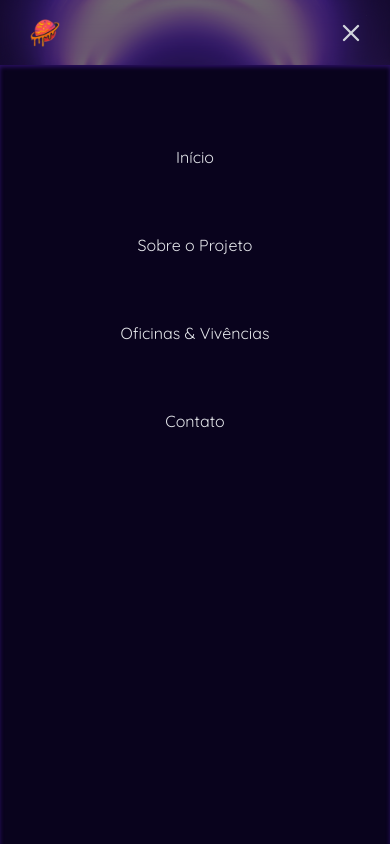
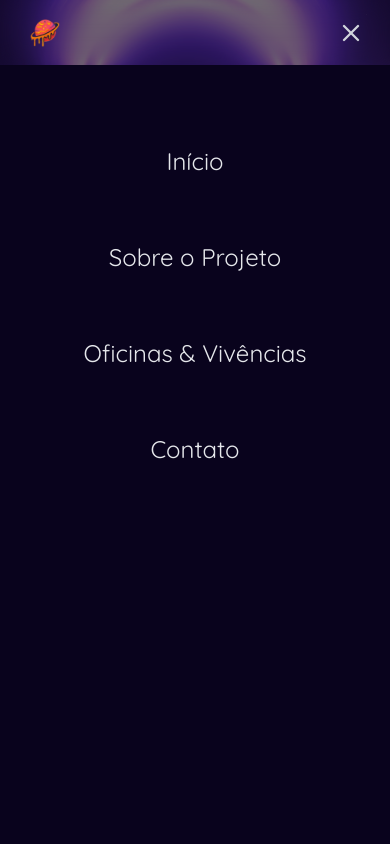
Before and after one commit to vinxcin/sativar-vet, a React (Vite) app: page / in a window 390 px wide. Both pictures are taken after a click on the button "Menu". Shown: the top 844 px of the page. Built offline with nearby package versions, Linux system fonts and the light colour scheme; a web font is replaced by a local one.

Commit message:
commit add

```diff
--- a/src/components/main/Hero/index.tsx
+++ b/src/components/main/Hero/index.tsx
@@ -8,15 +8,15 @@ export default function Hero() {
         }
     };
     return (
-        <section className="flex flex-col h-full w-full px-12">
+        <section className="flex flex-col h-full w-full  sm:px-12">
 
-            <div className="h-[80vh] w-full flex items-center justify-center">
+            <div className="h-[60vh] sm:h-[80vh] w-full flex items-center justify-center">
                 <div className="flex flex-col">
-                    <h1 className="text-6xl title font-bold bg-gradient-to-r from-purple-400 via-pink-400 to-orange-300 bg-clip-text text-transparent">
+                    <h1 className="text-5xl text-center md:text-6xl title bg-gradient-to-r from-purple-400 via-pink-400 to-orange-300 bg-clip-text text-transparent">
                         Viagem ao Céu Noturno
                     </h1>
 
-                    <p className="text-lg text-center text-gray-300 opacity-80 pt-2">
+                    <p className="text-sm md:text-lg text-center text-gray-300 opacity-80 pt-2">
                         A ponte entre o conhecimento ancestral e a exploração do cosmos.
                     </p>
                 </div>
--- a/src/components/main/NavBar/index.tsx
+++ b/src/components/main/NavBar/index.tsx
@@ -61,14 +61,14 @@ export default function NavBar() {
             animate={{ opacity: 1, y: 0 }}
             exit={{ opacity: 0, y: -20 }}
             transition={{ duration: 0.3 }}
-            className="md:hidden flex flex-col items-center gap-16 h-[100vh] pt-20 bg-[#09031d] shadow-inner shadow-[#4d1dab]/50"
+            className="md:hidden flex flex-col items-center gap-16 h-[100vh] pt-20 bg-[#09031d] "
           >
             {NavBarItens.map((item) => (
               <a
                 key={item.id}
                 href={`#${item.id}`}
                 onClick={closeMenu}
-                className="text-gray-200 hover:text-purple-400 transition-all duration-300"
+                className="text-gray-200 text-2xl hover:text-purple-400 transition-all duration-300"
               >
                 {item.name}
               </a>
```
